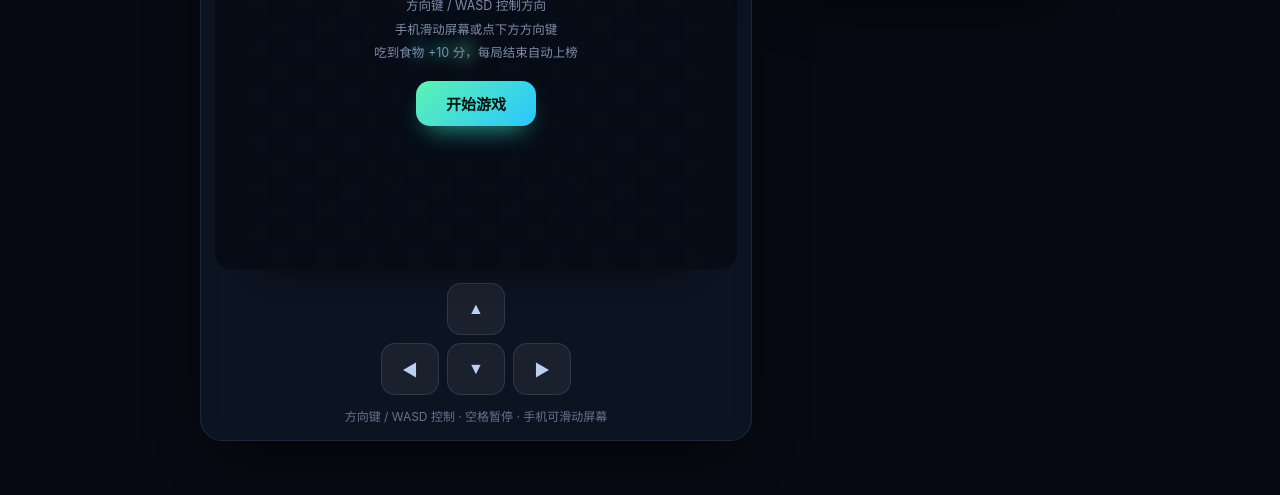
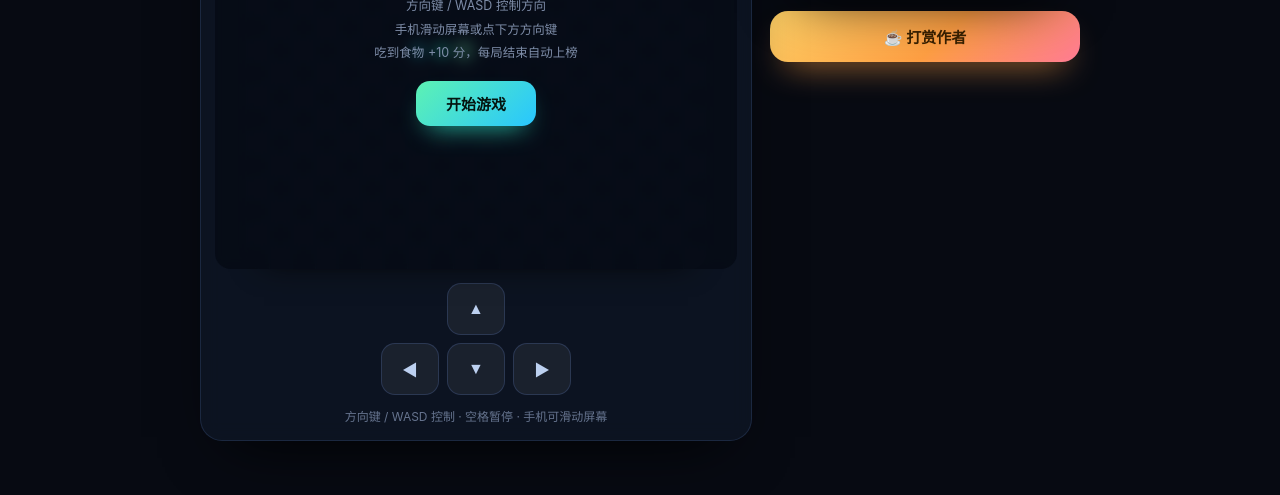
Before and after one commit to HYSJBX/yy, a plain HTML site: page index.html in a window 1280 px wide. Shown: the part 305-800 px from the top of the page. Drawn offline with Linux system fonts and the light colour scheme.

Commit message:
Update tip button styles and comments in index.html

```diff
--- a/index.html
+++ b/index.html
@@ -37,7 +37,7 @@
   h1{font-size:20px;margin:0;letter-spacing:.5px}
   .tagline{margin:2px 0 0;font-size:12px;color:#7e8da8}
 
-  /* 打赏入口：与“本局/最高”同款卡片样式，放在左侧 */
+  /* 顶部打赏入口：与“本局/最高”同款卡片样式 */
   .tip-stat{
     display:flex;flex-direction:column;align-items:center;gap:2px;
     min-width:78px;padding:8px 14px;border-radius:14px;cursor:pointer;
@@ -159,6 +159,18 @@
   @keyframes popIn{0%{transform:scale(.9);opacity:0}100%{transform:scale(1);opacity:1}}
   .board .empty{padding:22px 8px;text-align:center;color:#66748f;font-size:13px;background:none;display:block}
 
+  /* 分数榜下方的打赏按钮（恢复原样式） */
+  .tip-btn{
+    width:100%;margin-top:14px;border:0;cursor:pointer;font-family:inherit;
+    font-size:15px;font-weight:700;color:#3a2100;
+    padding:15px;border-radius:18px;
+    background:linear-gradient(135deg,#ffd166,#ff9f43 55%,#ff7b93);
+    box-shadow:0 16px 34px -16px rgba(255,159,67,.85);
+    transition:transform .12s ease,filter .2s;
+  }
+  .tip-btn:hover{filter:brightness(1.05)}
+  .tip-btn:active{transform:scale(.98)}
+
   /* ---------- 打赏弹窗 ---------- */
   .modal-backdrop{
     position:fixed;inset:0;background:rgba(4,7,14,.78);backdrop-filter:blur(6px);
@@ -240,6 +252,8 @@
     /* 16px 可避免 iOS 聚焦时自动放大页面 */
     .name-row input{font-size:16px;padding:9px 10px}
 
+    .tip-btn{margin-top:12px;padding:14px;font-size:14.5px;border-radius:16px}
+
     .modal{padding:20px 18px 18px;border-radius:20px}
     .qr-wrap img{width:160px;height:160px}
   }
@@ -262,7 +276,7 @@
           <p class="tagline">经典复刻 · 分数榜</p>
         </div>
       </div>
-      <!-- 打赏入口：放在左侧，样式与“本局”分数卡片一致 -->
+      <!-- 顶部打赏入口 -->
       <button class="tip-stat" id="tipBtn">
         <span>支持作者</span>
         <b>☕ 打赏</b>
@@ -305,6 +319,9 @@
         </div>
         <ol class="board" id="boardList"></ol>
       </div>
+
+      <!-- 分数榜下方的打赏按钮 -->
+      <button class="tip-btn" id="tipBtn2">☕ 打赏作者</button>
     </aside>
   </div>
 </div>
@@ -777,7 +794,9 @@ function openModal() {
 }
 function closeModal() { tipModal.classList.remove('show'); }
 
+/* 两个打赏入口：顶部卡片 + 分数榜下方按钮 */
 document.getElementById('tipBtn').addEventListener('click', openModal);
+document.getElementById('tipBtn2').addEventListener('click', openModal);
 document.getElementById('closeModal').addEventListener('click', closeModal);
 tipModal.addEventListener('click', (e) => { if (e.target === tipModal) closeModal(); });
 document.addEventListener('keydown', (e) => {
```
